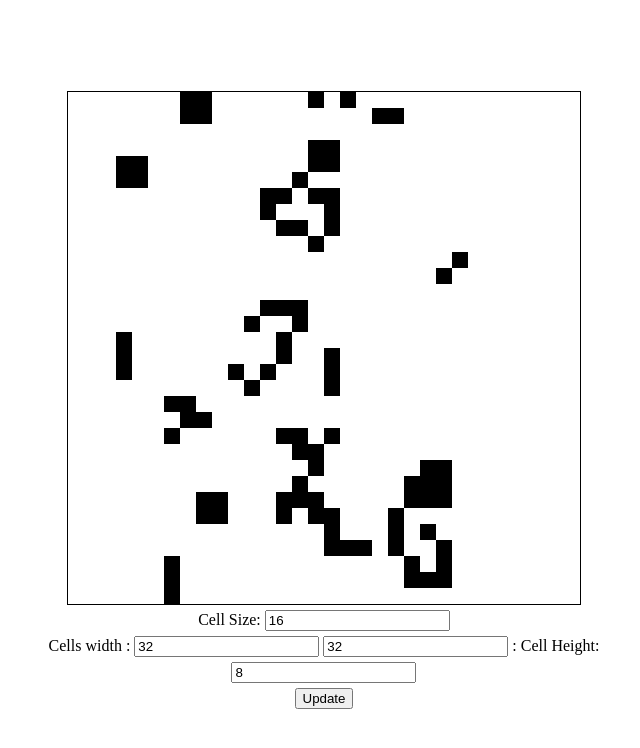
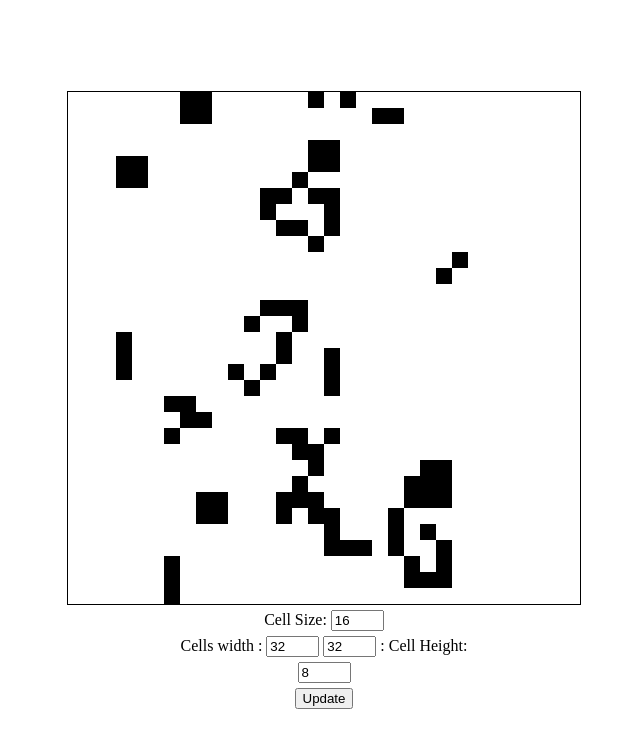
Before and after one commit to Teofrosken/simSite, a plain HTML site: page index.html in a window 1280 px wide. Shown: the whole page, without its empty margins (316-956 px from the left). Drawn offline with Linux system fonts and the light colour scheme.

Commit message:
Update index.html: no arrow thing now
got rid of the arrow thing for tehe text boxes

```diff
--- a/index.html
+++ b/index.html
@@ -16,6 +16,7 @@
             display: flex;
             flex-direction: column; /* Stack items vertically */
             align-items: center; /* Center items horizontally */
+            width: 80%;
         }
         canvas {
             border: 1px solid black;
@@ -25,6 +26,21 @@
         }
         button {
             margin-top: 5px;
+        }
+        input {
+            width: 45px; /* Fixed width */
+        }
+
+            /* Hide spinners in WebKit browsers (Chrome, Safari) */
+        input[type=number]::-webkit-inner-spin-button,
+        input[type=number]::-webkit-outer-spin-button {
+            -webkit-appearance: none;
+            margin: 0;
+        }
+
+        /* Hide spinners in Firefox */
+        input[type=number] {
+            -moz-appearance: textfield; /* Change appearance to textfield */
         }
     </style>
 </head>
```
